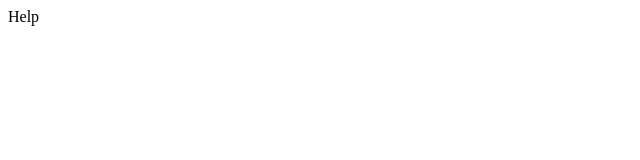
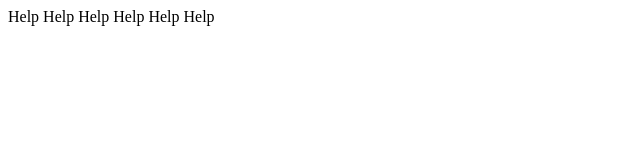
Before and after one commit to fandyajpo/fandyglitch3, a plain HTML site: page index.html in a window 1280 px wide. Shown: the whole page, without its empty margins (0-640 px from the left). Drawn offline with Linux system fonts and the light colour scheme.

Commit message:
second commit

```diff
--- a/index.html
+++ b/index.html
@@ -7,6 +7,6 @@
     <title>Document</title>
   </head>
   <body>
-    Help
+    Help Help Help Help Help Help
   </body>
 </html>
```
